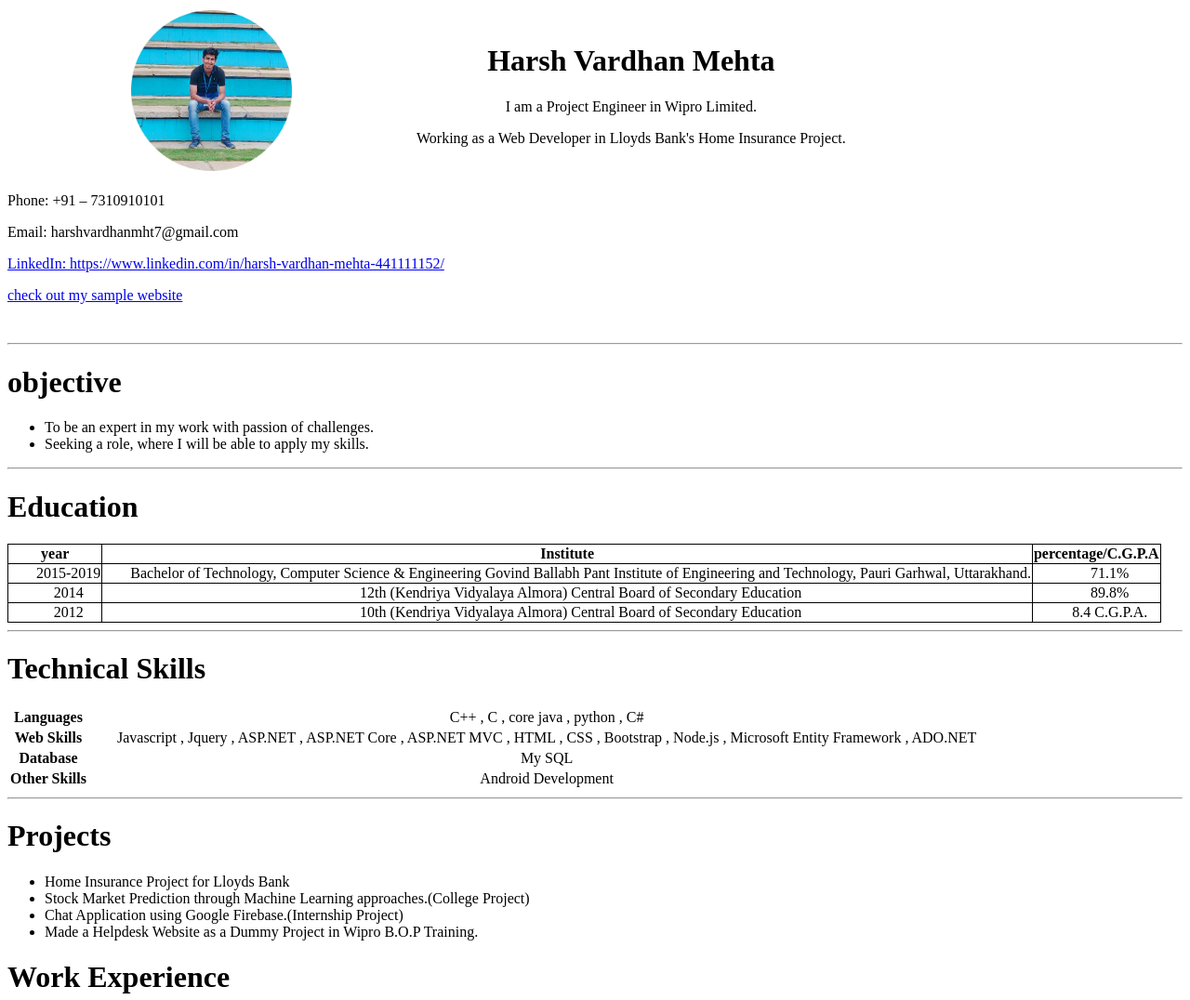
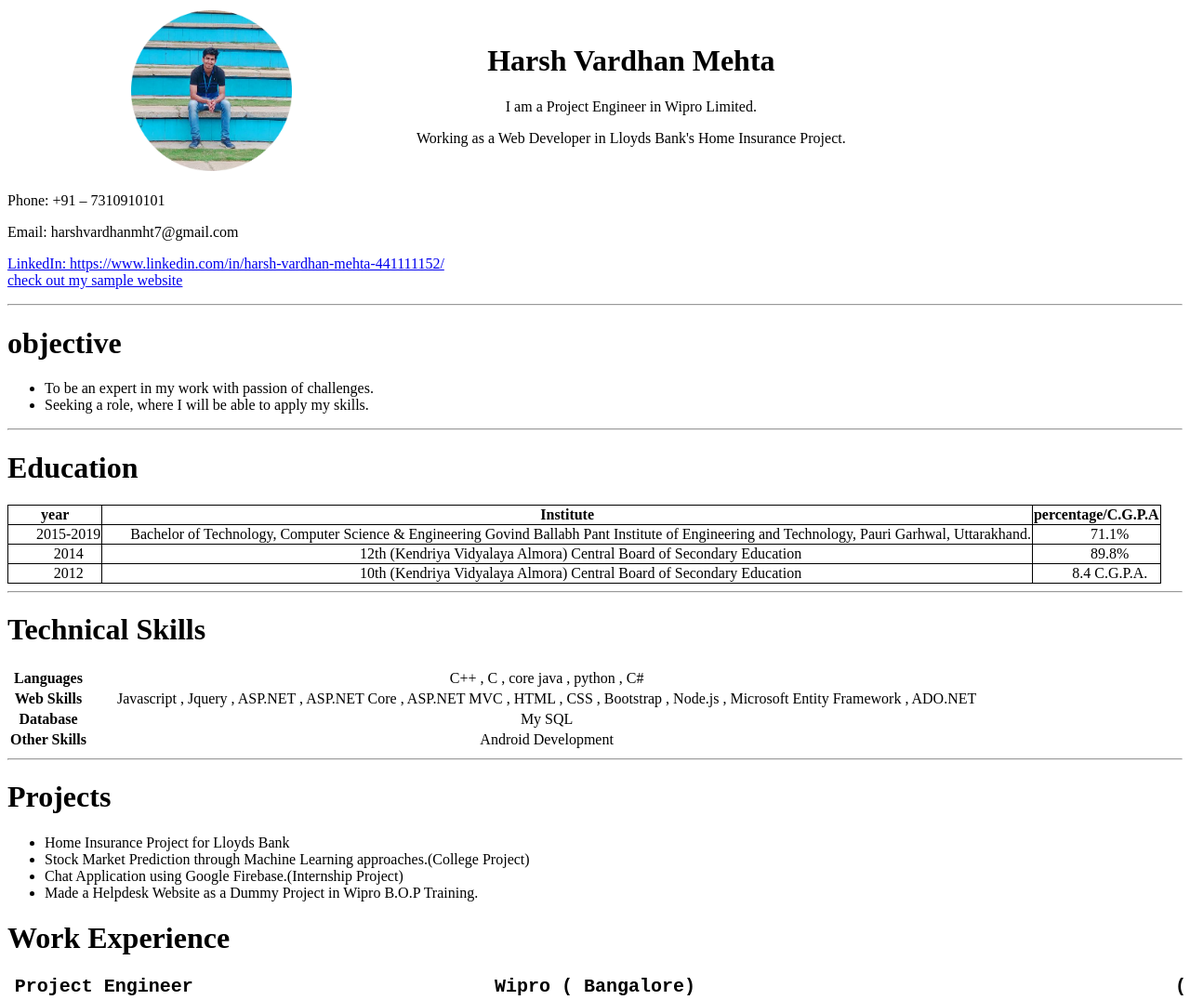
Before and after one commit to harshvardhanmht7/Resume, a plain HTML site: page index.html in a window 1280 px wide. Shown: the top 1076 px of the page at 93% size. Drawn offline with Linux system fonts and the light colour scheme.

Commit message:
Update index.html

```diff
--- a/index.html
+++ b/index.html
@@ -30,7 +30,7 @@
 
    <a href="https://www.linkedin.com/in/harsh-vardhan-mehta-441111152/">LinkedIn: https://www.linkedin.com/in/harsh-vardhan-mehta-441111152/</a>
     <br>
-     <p><a href="https://hidden-castle-30193.herokuapp.com/" >check out my sample website </a> </p>
+     <a href="https://hidden-castle-30193.herokuapp.com/" >check out my sample website </a>
     <br>
 
   </div>
```
